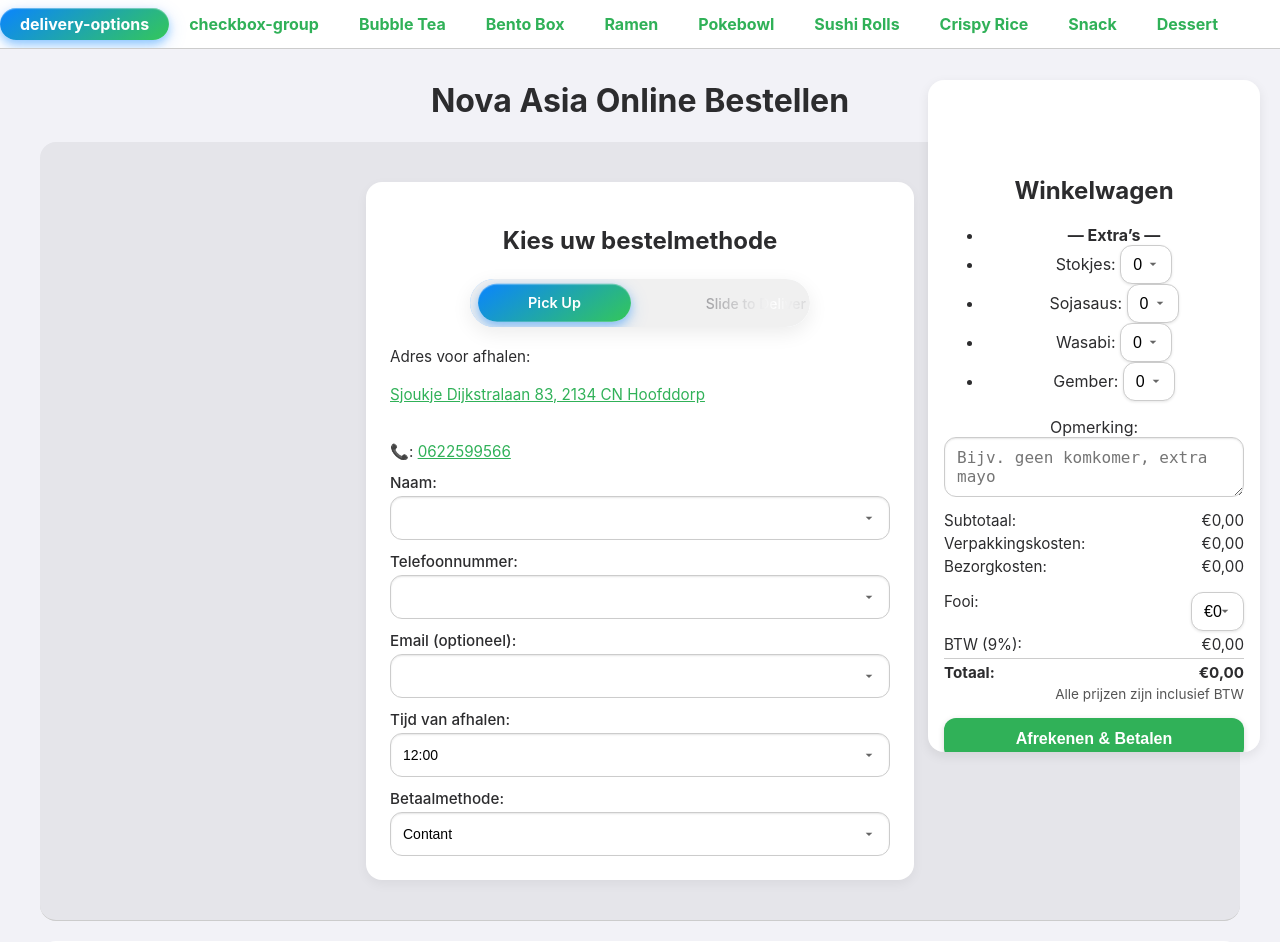
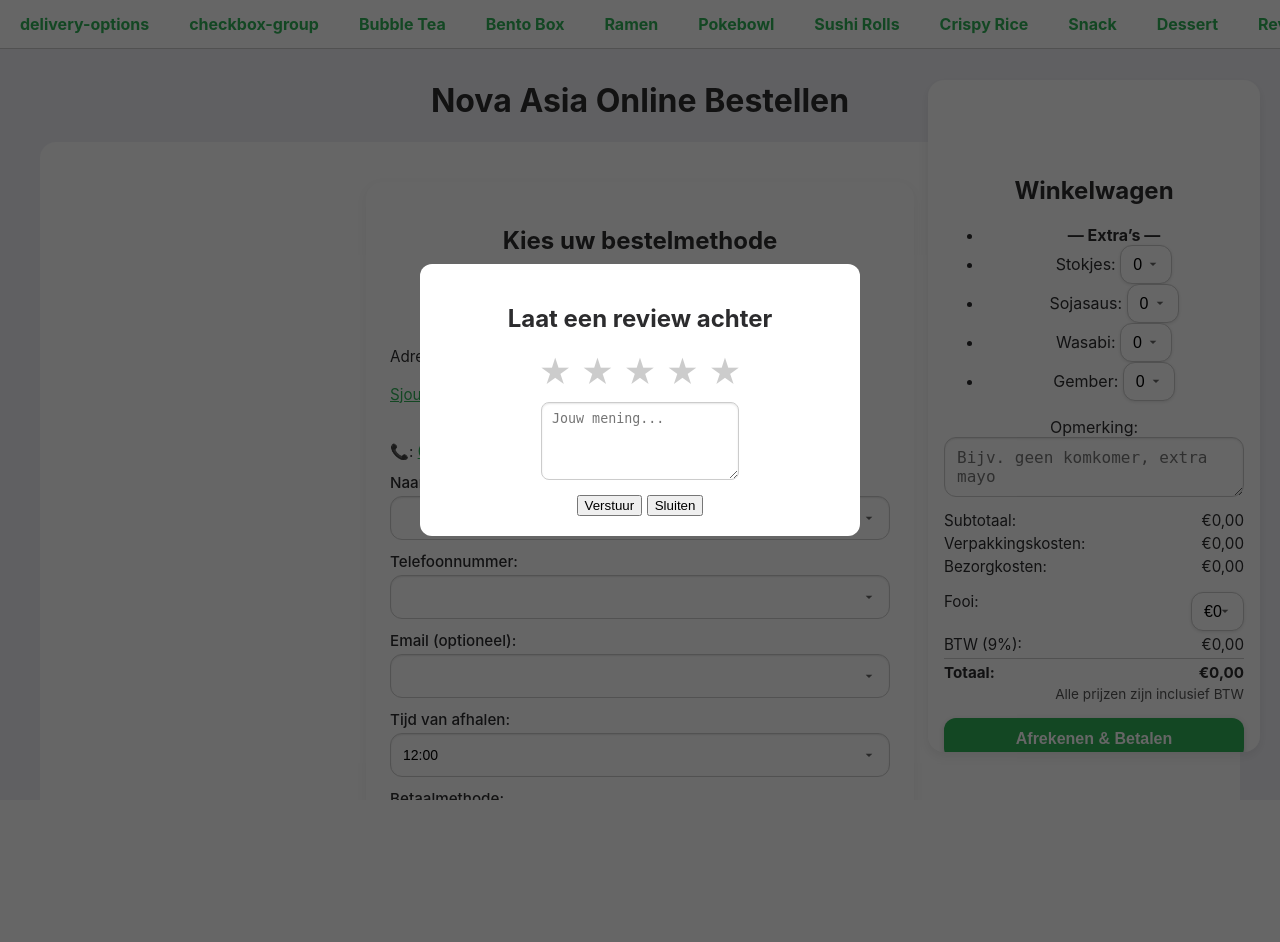
Before and after one commit to iamatimnl/flask-order-api, a Flask app: template templates/index.html in a window 1280 px wide. Shown: the top 942 px of the page. After the commit the page ends 800 px from the top, so only its background shows below. Run offline with Flask 3, Linux system fonts and the light colour scheme; the template is opened without the code that fills it, so the values that code supplies are empty.

Commit message:
Add review overlay with star rating

```diff
--- a/templates/index.html
+++ b/templates/index.html
@@ -787,6 +787,36 @@
     display: block !important;
   }
 }
+
+/* Review overlay styles */
+.review-overlay {
+  position: fixed;
+  inset: 0;
+  background: rgba(0, 0, 0, 0.6);
+  display: flex;
+  align-items: center;
+  justify-content: center;
+  z-index: 10000;
+}
+.review-content {
+  background: var(--off-white);
+  padding: 20px;
+  border-radius: 12px;
+  max-width: 90%;
+  width: 400px;
+  text-align: center;
+}
+.review-content .stars {
+  font-size: 2rem;
+  margin: 10px 0;
+}
+.review-content .star {
+  cursor: pointer;
+  color: #ccc;
+}
+.review-content .star.selected {
+  color: var(--gold);
+}
 .slider-container {
   position: fixed;
   bottom: 24px;
@@ -1004,6 +1034,23 @@
 </head>
 <body>
 <div class="feedback" id="feedback"></div>
+<div id="reviewOverlay" class="review-overlay hidden">
+  <div class="review-content">
+    <h2>Laat een review achter</h2>
+    <div class="stars">
+      <span class="star" data-value="1">&#9733;</span>
+      <span class="star" data-value="2">&#9733;</span>
+      <span class="star" data-value="3">&#9733;</span>
+      <span class="star" data-value="4">&#9733;</span>
+      <span class="star" data-value="5">&#9733;</span>
+    </div>
+    <textarea id="reviewText" rows="4" placeholder="Jouw mening..."></textarea>
+    <div style="margin-top:10px;">
+      <button onclick="submitReview()">Verstuur</button>
+      <button onclick="closeReview()">Sluiten</button>
+    </div>
+  </div>
+</div>
 <div class="navbar-container" id="navbar-container">
 <nav class="navbar" id="navbar">
 <div class="nav-categories">
@@ -1017,6 +1064,7 @@
 <a href="#Crispy-rice-sandwich">Crispy Rice</a>
 <a href="#snack">Snack</a>
 <a href="#dessert">Dessert</a>
+<a href="javascript:void(0)" onclick="openReview()">Review</a>
 </div>
 <div class="indicator" id="indicator"></div>
 </nav>
@@ -2815,10 +2863,33 @@
       ['input', 'focus', 'click'].forEach(evt => el.addEventListener(evt, scheduleHide));
     });
 
-    document.getElementById('afhalen').addEventListener('change', scheduleHide);
-    document.getElementById('bezorgen').addEventListener('change', scheduleHide);
+  document.getElementById('afhalen').addEventListener('change', scheduleHide);
+  document.getElementById('bezorgen').addEventListener('change', scheduleHide);
   })();
 </script>
+<script>
+  function openReview() {
+    document.getElementById('reviewOverlay').classList.remove('hidden');
+  }
+  function closeReview() {
+    document.getElementById('reviewOverlay').classList.add('hidden');
+  }
+  function submitReview() {
+    const ratingEl = document.querySelector('#reviewOverlay .star.selected:last-child');
+    const rating = ratingEl ? ratingEl.dataset.value : 0;
+    const text = document.getElementById('reviewText').value.trim();
+    alert(`Dank voor je review!\nRating: ${rating}\n${text}`);
+    closeReview();
+  }
+  document.querySelectorAll('#reviewOverlay .star').forEach(star => {
+    star.addEventListener('click', () => {
+      const val = star.dataset.value;
+      document.querySelectorAll('#reviewOverlay .star').forEach(s => {
+        s.classList.toggle('selected', s.dataset.value <= val);
+      });
+    });
+  });
+</script>
 
 
 
```
